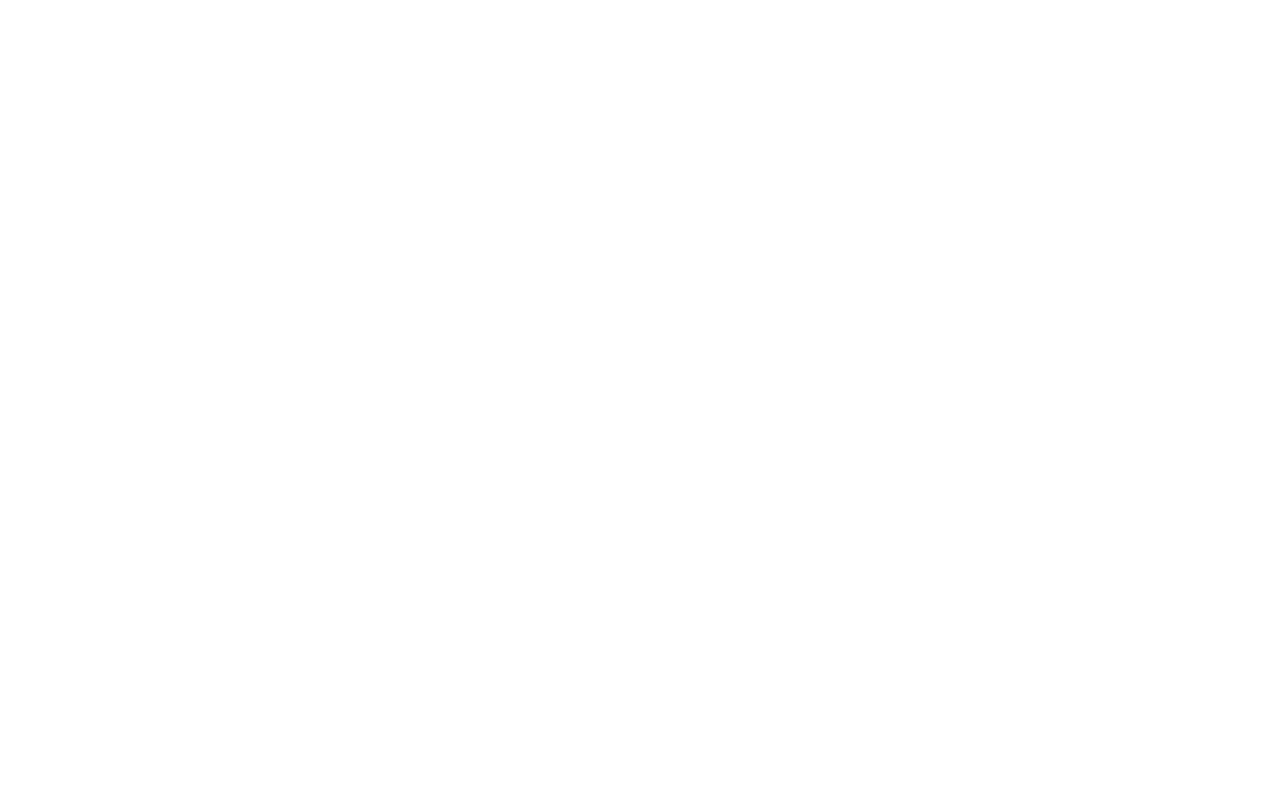
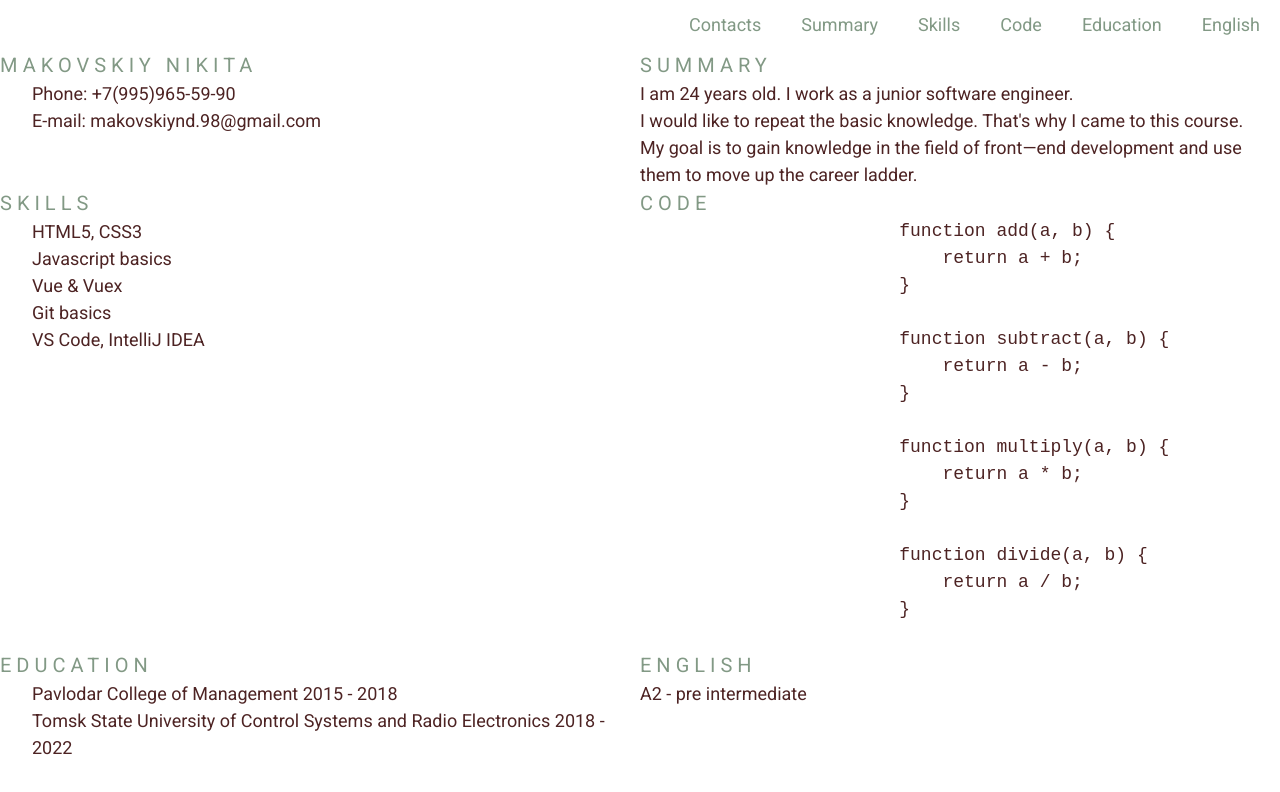
Before and after one commit to lemoncraq/rsschool-cv, a plain HTML site: page index.html in a window 1280 px wide. Drawn offline with Linux system fonts and the light colour scheme.

Commit message:
feat: added basic markup

```diff
--- a/index.html
+++ b/index.html
@@ -1,11 +1,115 @@
 <!DOCTYPE html>
 <html lang="en">
-<head>
-    <meta charset="UTF-8">
-    <meta http-equiv="X-UA-Compatible" content="IE=edge">
-    <meta name="viewport" content="width=device-width, initial-scale=1.0">
-    <title>Document</title>
-</head>
-<body>
-</body>
+    <head>
+        <meta charset="UTF-8" />
+        <meta http-equiv="X-UA-Compatible" content="IE=edge" />
+        <meta name="viewport" content="width=device-width, initial-scale=1.0" />
+        <link rel="stylesheet" href="style.css" />
+        <link rel="icon" href="" />
+        <link rel="preconnect" href="https://fonts.googleapis.com" />
+        <link rel="preconnect" href="https://fonts.gstatic.com" crossorigin />
+        <link
+            href="https://fonts.googleapis.com/css2?family=Roboto:wght@100;300;400;500;700&display=swap"
+            rel="stylesheet"
+        />
+        <title>Nikita Makovskiy CV</title>
+    </head>
+    <body>
+        <header class="header">
+            <div class="container">
+                <nav class="nav">
+                    <ul class="nav-list">
+                        <li class="nav-item">
+                            <a href="#contacts" class="nav-link">Contacts</a>
+                        </li>
+                        <li class="nav-item">
+                            <a href="#summary" class="nav-link">Summary</a>
+                        </li>
+                        <li class="nav-item">
+                            <a href="#skills" class="nav-link">Skills</a>
+                        </li>
+                        <li class="nav-item">
+                            <a href="#code" class="nav-link">Code</a>
+                        </li>
+                        <li class="nav-item">
+                            <a href="#education" class="nav-link">Education</a>
+                        </li>
+                        <li class="nav-item">
+                            <a href="#english" class="nav-link">English</a>
+                        </li>
+                    </ul>
+                </nav>
+            </div>
+        </header>
+        <main class="main">
+            <div class="container main-container">
+                <section class="section" id="contacts">
+                    <h1 class="section-title">Makovskiy Nikita</h1>
+                    <ul>
+                        <li>Phone: +7(995)965-59-90</li>
+                        <li>E-mail: makovskiynd.98@gmail.com</li>
+                    </ul>
+                </section>
+                <section class="section" id="summary">
+                    <h2 class="section-title">Summary</h2>
+                    <p>
+                        I am 24 years old. I work as a junior software
+                        engineer.<br />
+                        I would like to repeat the basic knowledge. That's why I
+                        came to this course.<br />
+                        My goal is to gain knowledge in the field of front—end
+                        development and use them to move up the career
+                        ladder.<br />
+                    </p>
+                </section>
+                <section class="section" id="skills">
+                    <h2 class="section-title">Skills</h2>
+                    <ul>
+                        <li>HTML5, CSS3</li>
+                        <li>Javascript basics</li>
+                        <li>Vue & Vuex</li>
+                        <li>Git basics</li>
+                        <li>VS Code, IntelliJ IDEA</li>
+                    </ul>
+                </section>
+                <section class="section" id="code">
+                    <h2 class="section-title">Code</h2>
+                    <pre>
+                        function add(a, b) {
+                            return a + b;
+                        }
+
+                        function subtract(a, b) {
+                            return a - b;
+                        }
+
+                        function multiply(a, b) {
+                            return a * b;
+                        }
+
+                        function divide(a, b) {
+                            return a / b;
+                        }
+                    </pre>
+                </section>
+                <section class="section" id="education">
+                    <h2 class="section-title">Education</h2>
+                    <ul>
+                        <li>Pavlodar College of Management 2015 - 2018</li>
+                        <li>
+                            Tomsk State University of Control Systems and Radio
+                            Electronics 2018 - 2022
+                        </li>
+                    </ul>
+                </section>
+                <section class="section" id="english">
+                    <h2 class="section-title">English</h2>
+                    <p>A2 - pre intermediate</p>
+                </section>
+            </div>
+        </main>
+        <footer class="footer">
+            <div class="container"></div>
+        </footer>
+    </body>
 </html>
--- a/style.css
+++ b/style.css
@@ -0,0 +1,60 @@
+* {
+    margin: 0;
+    padding: 0;
+}
+html {
+    scroll-behavior: smooth;
+}
+body {
+    font-family: "Roboto", sans-serif;
+    min-height: 100vh;
+    font-size: 18px;
+    font-weight: 400;
+    line-height: 1.5;
+    color: #4d2323;
+}
+ul {
+    margin-left: 5%;
+    list-style-type: none;
+}
+.container {
+    max-width: 1440px;
+    margin: 0 auto;
+}
+.nav-list {
+    display: flex;
+    justify-content: flex-end;
+    align-items: center;
+}
+.nav-list {
+    list-style: none;
+}
+.nav-link {
+    padding: 0 20px;
+    line-height: 50px;
+    text-decoration: none;
+    color: #829985;
+    transition: color 0.5s;
+}
+.nav-link:hover {
+    color: #4d2323;
+}
+.main-container {
+    display: flex;
+    flex-wrap: wrap;
+}
+.section {
+    width: 50%;
+}
+.section-title {
+    font-size: 20px;
+    font-weight: 400;
+    text-transform: uppercase;
+    letter-spacing: 5px;
+    color: #829985;
+}
+@media (max-width: 768px) {
+    .section {
+        width: 100%;
+    }
+}
```
Also changed, not shown: 2 other files.
